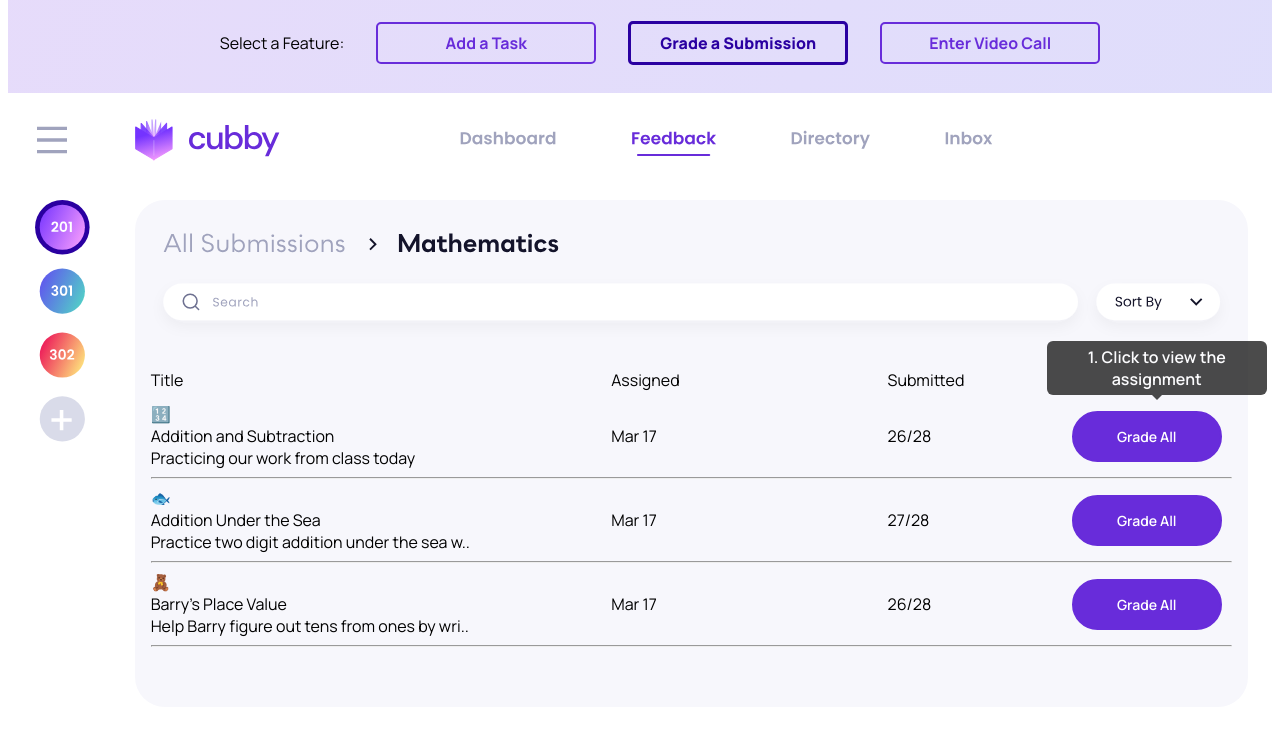
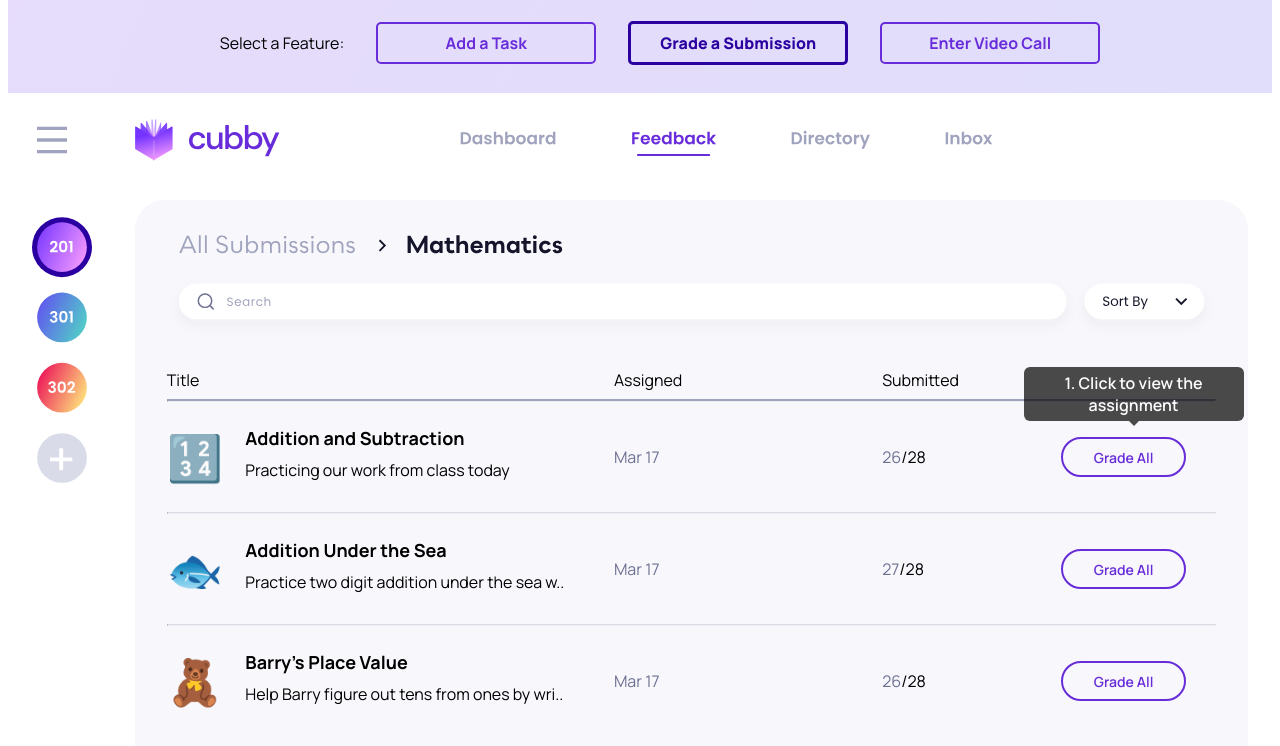
Before and after one commit to daniaalnahdi/cubby_demo, a React (Create React App) app: page /grades/demo in a window 1280 px wide. Shown: the top 746 px of the page. Built offline with nearby package versions, Linux system fonts and the light colour scheme.

Commit message:
style grade list screen

```diff
--- a/src/assets/ClassSections.js
+++ b/src/assets/ClassSections.js
@@ -3,8 +3,8 @@ import React from 'react';
 const ClassSections = () => {
   return (
     <svg
-      width='70%'
-      height='50%'
+      width='60'
+      height='300'
       viewBox='0 0 70 310'
       fill='none'
       xmlns='http://www.w3.org/2000/svg'
--- a/src/components/grading/SubmissionRowComponent.jsx
+++ b/src/components/grading/SubmissionRowComponent.jsx
@@ -6,26 +6,37 @@ const SubmissionRowComponent = (props) => {
     <div>
       <Grid container direction='row' spacing={3} alignItems='center'>
         <Grid item xs={5}>
-          <div>
-            <span>{props.emoji}</span>
-            <span>
-              <div className='textfont'>{props.title}</div>
-            </span>
-            <span>
+          <div
+            style={{ display: 'flex', marginTop: '1em', marginBottom: '1em' }}
+          >
+            <div style={{ marginRight: '.5em', fontSize: '45px' }}>
+              {props.emoji}
+            </div>
+            <div>
+              <div
+                className='textfont'
+                style={{ marginBottom: '.5em', fontSize: '18px' }}
+              >
+                <strong>{props.title}</strong>
+              </div>
               <div className='textfont'>{props.subtitle}</div>
-            </span>
+            </div>
           </div>
         </Grid>
         <Grid item xs={3}>
-          <div className='textfont'>{props.date}</div>
+          <div className='textfont' style={{ color: '#6E7191' }}>
+            {props.date}
+          </div>
         </Grid>
         <Grid item xs={2}>
-          <div className='textfont'>{props.submitted}/28</div>
+          <div className='textfont'>
+            <span style={{ color: '#6E7191' }}>{props.submitted}</span>/28
+          </div>
         </Grid>
         <Grid item xs={2}>
           <div className='tooltip'>
             <button
-              className='secondary-btn'
+              className='secondary-btn inverted-btn small-btn'
               onClick={!!props.tooltip ? props.toggleIsGrading : null}
             >
               Grade All
@@ -38,7 +49,6 @@ const SubmissionRowComponent = (props) => {
           </div>
         </Grid>
       </Grid>
-      <hr />
     </div>
   );
 };
--- a/src/components/grading/SubmissionsListComponent.jsx
+++ b/src/components/grading/SubmissionsListComponent.jsx
@@ -7,7 +7,10 @@ import GradingSubmissionsHeader from '../../assets/GradingSubmissionsHeader';
 
 const SubmissionsListComponent = (props) => {
   return (
-    <div className='section-container'>
+    <div
+      className='section-container'
+      style={{ paddingLeft: '2em', paddingRight: '2em' }}
+    >
       <GradingSubmissionsHeader />
       <Grid container direction='row' spacing={3}>
         <Grid item xs={5}>
@@ -20,6 +23,7 @@ const SubmissionsListComponent = (props) => {
           <div className='textfont'>Submitted</div>
         </Grid>
       </Grid>
+      <hr style={{ borderTop: '2px solid #A0A3BD' }} />
       <SubmissionRowComponent
         {...props}
         emoji='🔢'
@@ -29,6 +33,7 @@ const SubmissionsListComponent = (props) => {
         submitted='26'
         tooltip={true}
       />
+      <hr style={{ borderTop: '1px solid #D9DBE9' }} />
       <SubmissionRowComponent
         {...props}
         emoji='🐟'
@@ -38,6 +43,7 @@ const SubmissionsListComponent = (props) => {
         submitted='27'
         tooltip={false}
       />
+      <hr style={{ borderTop: '1px solid #D9DBE9' }} />
       <SubmissionRowComponent
         {...props}
         emoji='🧸'
--- a/src/components/tasks/WeeklyTasksComponent.jsx
+++ b/src/components/tasks/WeeklyTasksComponent.jsx
@@ -56,6 +56,7 @@ const WeeklyTasksComponent = () => {
             <button
               className='secondary-btn small-btn'
               onClick={() => setHasClickedNew(true)}
+              style={{marginTop: '15px'}}
             >
               Add New
             </button>
--- a/src/index.css
+++ b/src/index.css
@@ -50,17 +50,16 @@ body {
 }
 .secondary-btn:hover {
   color: var(--p-color);
-  background: #fff;
+  background: inherit;
 }
 
 .secondary-btn.small-btn {
   padding: .6em;
   width: 125px;
-  margin-top: 5px;
 }
 
 .secondary-btn.inverted-btn {
-  background: #fff;
+  background: inherit;
   border: 2px solid var(--p-color);
   color: var(--p-color);
 }
```
